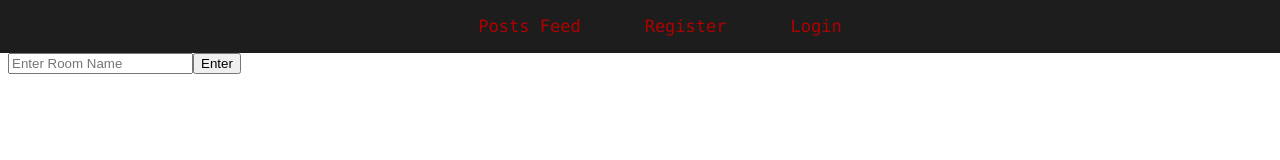
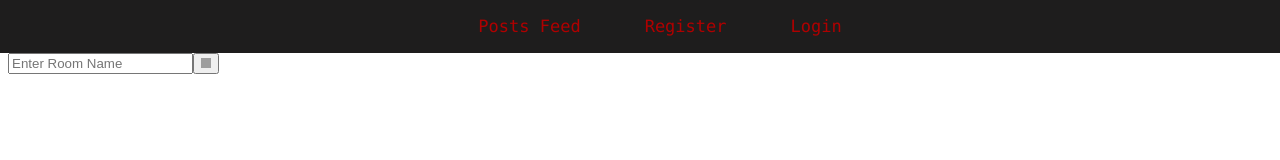
Before and after one commit to harryodendaal/rw334-project3, a React (Create React App) app in the folder frontend/: page /chat in a window 1280 px wide. Shown: the top 160 px of the page. Built offline with nearby package versions, Linux system fonts and the light colour scheme; grey boxes are pictures that could not be loaded.

Commit message:
Replace Chat.jsx

```diff
--- a/frontend/src/pages/chat/Chat.jsx
+++ b/frontend/src/pages/chat/Chat.jsx
@@ -1,5 +1,8 @@
 import axiosInstance from '../../api/axios';
 import React, { useState, useEffect } from 'react'
+import styled from "./chat.module.css";
+import enter from "./img/enter.png";
+import send from "./img/send.png";
 
 let ws;
 
@@ -72,11 +75,12 @@ export const Chat = () => {
   if (chatStarted) {
     return (
       <>
-        <div>
+        <div className={styled.room}>
           <h4>Room: {roomName}</h4>
-          <textarea id="chat-log" cols="100" rows="20" value={chatBox} onChange={handleChatBoxChange}></textarea>
-          <input id="chat-message-input" type="text" size="100" placeholder="Enter Message" value={message} onChange={handleMessageChange} />
-          <input id="chat-message-submit" type="button" value="Send"  onClick={sendMessage}/>
+          <textarea id="chat-log" cols="100" rows="20" value={chatBox} onChange={handleChatBoxChange} readOnly></textarea>
+          <br></br>
+          <input className={styled.message} id="chat-message-input" type="text" size="100" placeholder="Enter Message" value={message} onChange={handleMessageChange} />
+          <button className={styled.sendButton} id="chat-message-submit" onClick={sendMessage} ><img src={send} width="10" height="10"/></button>
         </div>
       </>
     )
@@ -85,7 +89,7 @@ export const Chat = () => {
       <>
         <div>
           <input type="text" name='room-name' id='input-room-name' placeholder='Enter Room Name' value={roomName} onChange={handleChange}/>
-          <input id="chat-message-submit" type="button" value="Enter" onClick={() => updateRoom()}/>
+          <button className={styled.enterButton} id="chat-message-submit" onClick={() => updateRoom()}><img src={enter} width="10" height="10"/></button>
         </div>
       </>
     )
```
